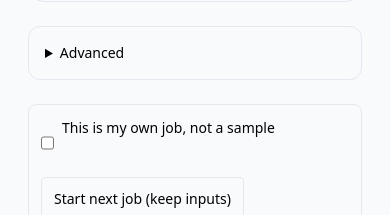
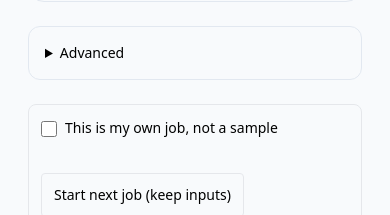
Before and after one commit to Hombecl/freight-calculator, a React (Vite) app: page /box-catalog in a window 390 px wide. Shown: the part 2823-3038 px from the top of the page. Built offline with nearby package versions, Linux system fonts and the light colour scheme.

Commit message:
fix: align mobile job checkbox and capture settled responsive views

```diff
--- a/src/components/WorkflowJob.tsx
+++ b/src/components/WorkflowJob.tsx
@@ -10,5 +10,5 @@ export function useWorkflowJob(tool:string){
 }
 export default function WorkflowJob({job,onChange}:{job:WorkflowJobState;onChange:(next:WorkflowJobState)=>void}){
  const {lang}=useApp();const T=(a:string,b:string)=>lang==='zh'?b:a;
- return <section className="rounded-lg border p-3 print:hidden space-y-3"><label className="flex items-start gap-2 text-sm leading-relaxed"><input className="mt-1 shrink-0" type="checkbox" checked={job.own} onChange={e=>onChange({...job,own:e.target.checked})}/> {T('This is my own job, not a sample','這是我自己的工作，並非範例')}</label><button className="border rounded px-3 py-2 text-sm" onClick={()=>onChange({id:crypto.randomUUID(),own:true})}>{T('Start next job (keep inputs)','開始下一份工作（保留輸入）')}</button><p className="text-xs leading-relaxed text-slate-600">{T('Keep the same job while revising it. Start the next job for a different shipment or analysis. Confirm own-job again after reopening; the job identity is retained.','修改時沿用同一工作；另一批出貨或分析才開始下一份。重開後請重新確認是否自己的工作；工作編號會保留。')}</p></section>;
+ return <section className="rounded-lg border p-3 print:hidden space-y-3"><label className="flex min-h-11 items-start gap-2 text-sm leading-relaxed"><input className="mt-1 h-4 w-4 !min-h-0 shrink-0" type="checkbox" checked={job.own} onChange={e=>onChange({...job,own:e.target.checked})}/> {T('This is my own job, not a sample','這是我自己的工作，並非範例')}</label><button className="border rounded px-3 py-2 text-sm" onClick={()=>onChange({id:crypto.randomUUID(),own:true})}>{T('Start next job (keep inputs)','開始下一份工作（保留輸入）')}</button><p className="text-xs leading-relaxed text-slate-600">{T('Keep the same job while revising it. Start the next job for a different shipment or analysis. Confirm own-job again after reopening; the job identity is retained.','修改時沿用同一工作；另一批出貨或分析才開始下一份。重開後請重新確認是否自己的工作；工作編號會保留。')}</p></section>;
 }
```
Also changed, not shown: tests/e2e.mjs (+1 -1 lines).
